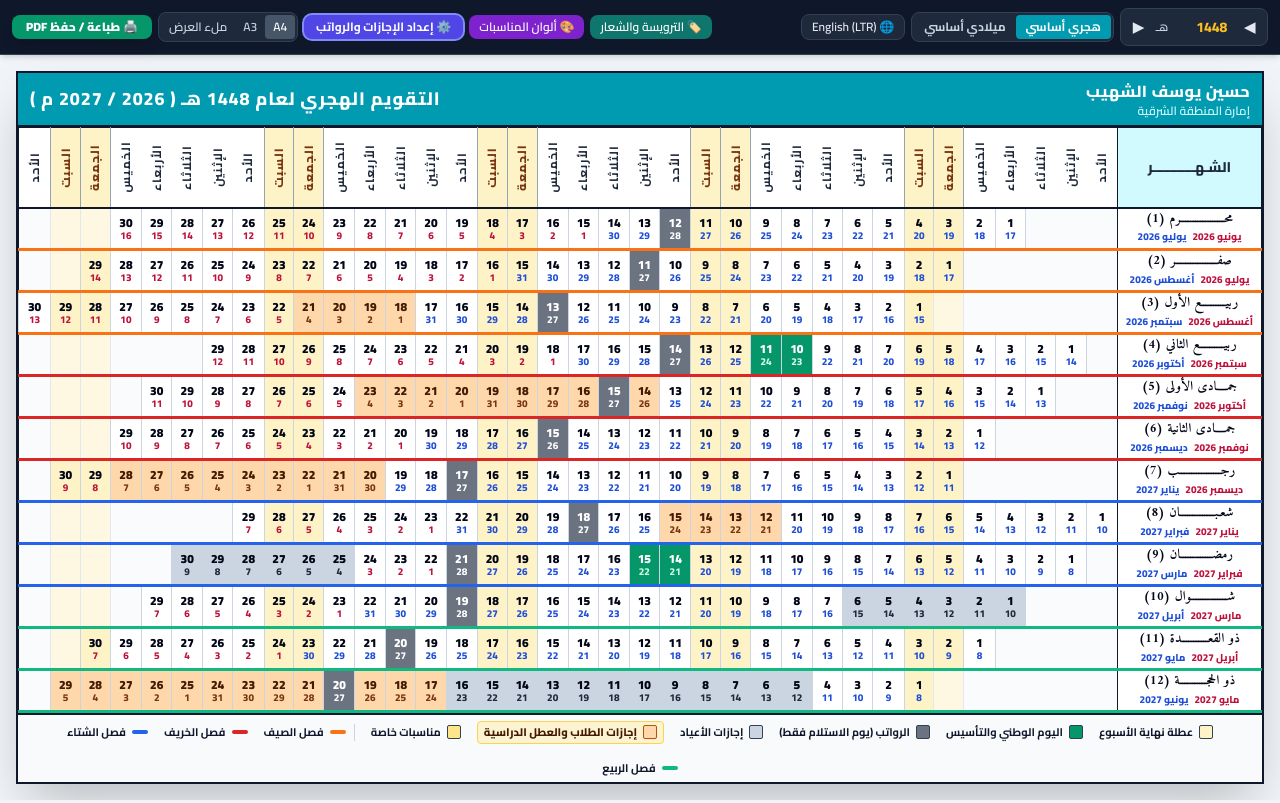
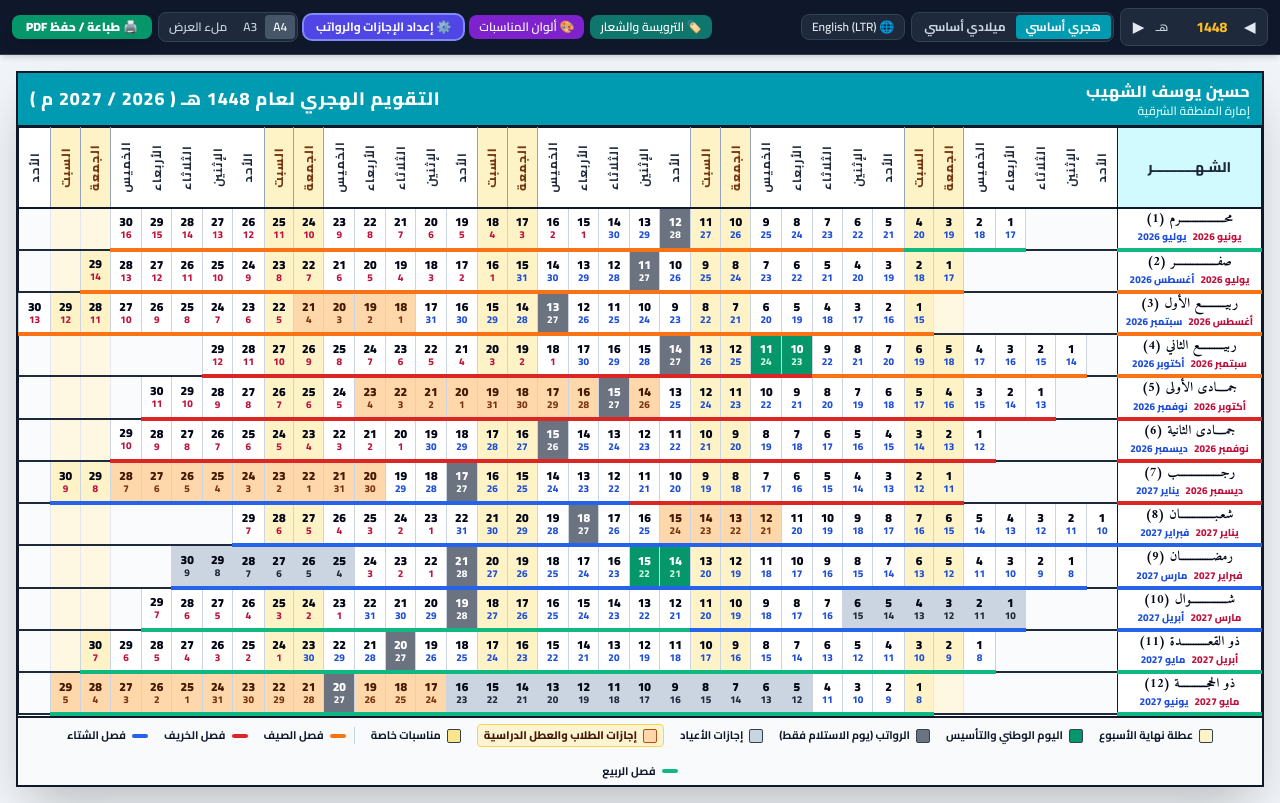
Before and after one commit to halshuhib/saudi-calendar, a plain HTML site: page index.html in a window 1280 px wide. Drawn offline with nearby package versions, Linux system fonts and the light colour scheme.

Commit message:
Update index.html

```diff
--- a/index.html
+++ b/index.html
@@ -31,11 +31,11 @@
             white-space: nowrap;
         }
 
-        /* خطوط الفصول */
-        .season-line-spring { border-bottom: 3.5px solid var(--col-spring, #10b981) !important; }
-        .season-line-summer { border-bottom: 3.5px solid var(--col-summer, #f97316) !important; }
-        .season-line-autumn { border-bottom: 3.5px solid var(--col-autumn, #dc2626) !important; }
-        .season-line-winter { border-bottom: 3.5px solid var(--col-winter, #2563eb) !important; }
+        /* خطوط الفصول اليومية الدقيقة */
+        .season-b-spring { border-bottom: 4px solid var(--col-spring, #10b981) !important; }
+        .season-b-summer { border-bottom: 4px solid var(--col-summer, #f97316) !important; }
+        .season-b-autumn { border-bottom: 4px solid var(--col-autumn, #dc2626) !important; }
+        .season-b-winter { border-bottom: 4px solid var(--col-winter, #2563eb) !important; }
 
         /* إعدادات الطباعة الدقيقة لورقة واحدة فقط A4 أو A3 بالعرض */
         @page {
@@ -225,7 +225,7 @@
                 <div class="flex items-center gap-2.5">
                     <img id="imgLogo" src="" alt="شعار" class="h-9 w-auto object-contain hidden bg-white/20 p-0.5 rounded border border-white/40">
                     <div class="leading-tight text-right" id="headerTitlesBox">
-                        <div id="txtHeaderNames" class="text-xs sm:text-sm md:text-base font-extrabold tracking-wide">حسين يوسف الشهيب  </div>
+                        <div id="txtHeaderNames" class="text-xs sm:text-sm md:text-base font-extrabold tracking-wide"> حسين يوسف الشهيب  </div>
                         <div id="txtHeaderOrg" class="text-[11px] sm:text-xs text-cyan-100 font-semibold">إمارة المنطقة الشرقية</div>
                     </div>
                 </div>
@@ -669,6 +669,36 @@
         }
 
         /* =========================================================================
+           حساب فصل السنة الفلكي الدقيق لكل يوم حسب التقويم الشمسي (تقويم أم القرى)
+           - الخريف: من 23 سبتمبر إلى 21 ديسمبر
+           - الشتاء: من 22 ديسمبر إلى 20 مارس
+           - الربيع: من 21 مارس إلى 20 يونيو
+           - الصيف: من 21 يونيو إلى 22 سبتمبر
+           ========================================================================= */
+        function getSeasonClassForDate(gDate) {
+            const m = gDate.getMonth() + 1; // 1 - 12
+            const d = gDate.getDate();
+            const md = m * 100 + d;
+
+            // الربيع: 21 مارس (321) حتى 20 يونيو (620)
+            if (md >= 321 && md <= 620) {
+                return 'season-b-spring';
+            }
+            // الصيف: 21 يونيو (621) حتى 22 سبتمبر (922)
+            else if (md >= 621 && md <= 922) {
+                return 'season-b-summer';
+            }
+            // الخريف: 23 سبتمبر (923) حتى 21 ديسمبر (1221)
+            else if (md >= 923 && md <= 1221) {
+                return 'season-b-autumn';
+            }
+            // الشتاء: من 22 ديسمبر حتى نهاية العام، ومن بداية العام حتى 20 مارس
+            else {
+                return 'season-b-winter';
+            }
+        }
+
+        /* =========================================================================
            حساب يوم صرف الراتب الفعلي الدقيق لكل شهر ميلادي
            القاعدة المعتمدة:
            - الأساس: يوم الراتب المحدد (مثلاً 27).
@@ -905,18 +935,13 @@
                 // حساب إزاحة عمود البداية
                 let startOffset = (mInfo.startDow - baseStartDow + 7) % 7;
 
-                // خط الفصل السنوي لكل فصل
-                let seasonClass = '';
-                if (mNumber >= 1 && mNumber <= 3) seasonClass = 'season-line-summer';
-                else if (mNumber >= 4 && mNumber <= 6) seasonClass = 'season-line-autumn';
-                else if (mNumber >= 7 && mNumber <= 9) seasonClass = 'season-line-winter';
-                else seasonClass = 'season-line-spring';
+                // تم إلغاء خط الفصل الموحد على مستوى الصف؛ ليتم حسابه يومياً لكل خلية بدقة فلكية
+                bodyHtml += `<tr class="border-b-2 border-slate-800 cal-row hover:bg-slate-50/50 transition">`;
 
-                bodyHtml += `<tr class="border-b-2 border-slate-800 ${seasonClass} cal-row hover:bg-slate-50/50 transition">`;
-
-                // عمود اسم الشهر - موسط أفقياً ورأسياً بالكامل
+                // عمود اسم الشهر - موسط أفقياً ورأسياً بالكامل مع تمييز فصل بداية الشهر
+                const monthInitialSeasonClass = getSeasonClassForDate(mInfo.startDate);
                 bodyHtml += `
-                    <td class="border-r border-l border-slate-900 bg-white px-1 py-0.5 text-center align-middle">
+                    <td class="border-r border-l border-slate-900 bg-white px-1 py-0.5 text-center align-middle ${monthInitialSeasonClass}">
                         <div class="flex flex-col items-center justify-center h-full text-center">
                             <div class="font-kashida font-black text-xs sm:text-[13px] text-slate-950 leading-tight tracking-wide text-center">${monthTitle}</div>
                             <div class="flex items-center justify-center gap-1.5 text-[9px] sm:text-[10px] font-black text-slate-700 mt-0.5 text-center">
@@ -937,6 +962,9 @@
                         const jd = mInfo.startJd + (dayNumber - 1);
                         const gDateVal = julianToGregorian(jd);
                         const hDateVal = julianToHijri(jd);
+
+                        // تحديد فصل السنة الفلكي الدقيق لهذا اليوم بالذات
+                        const daySeasonClass = getSeasonClassForDate(gDateVal);
 
                         let primaryNum = dayNumber;
                         let secondaryNum = '';
@@ -1016,7 +1044,7 @@
                         }
 
                         bodyHtml += `
-                            <td style="background-color: ${cellBg};" class="border-r border-l border-slate-300 p-0 text-center transition">
+                            <td style="background-color: ${cellBg};" class="border-r border-l border-slate-300 p-0 text-center transition ${daySeasonClass}">
                                 <div class="flex flex-col items-center justify-center h-full py-0.5">
                                     <span class="font-black ${textColor} text-[11px] sm:text-[12px] leading-tight">${primaryNum}</span>
                                     <span class="font-extrabold ${secondaryColor} text-[9px] sm:text-[10px] leading-tight">${secondaryNum}</span>
```
